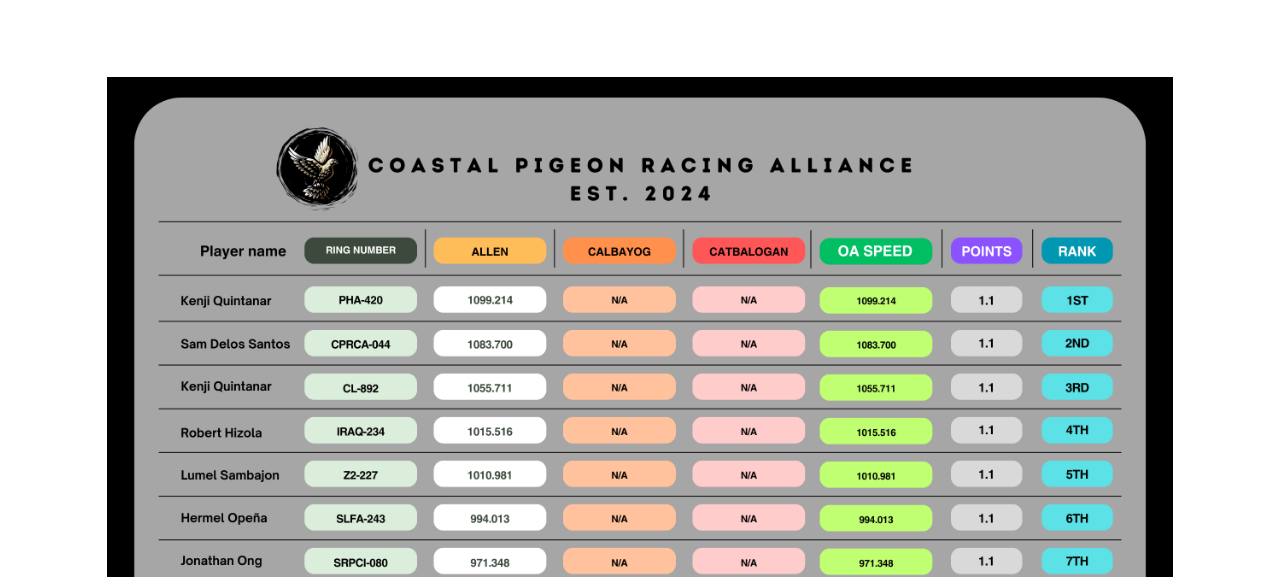
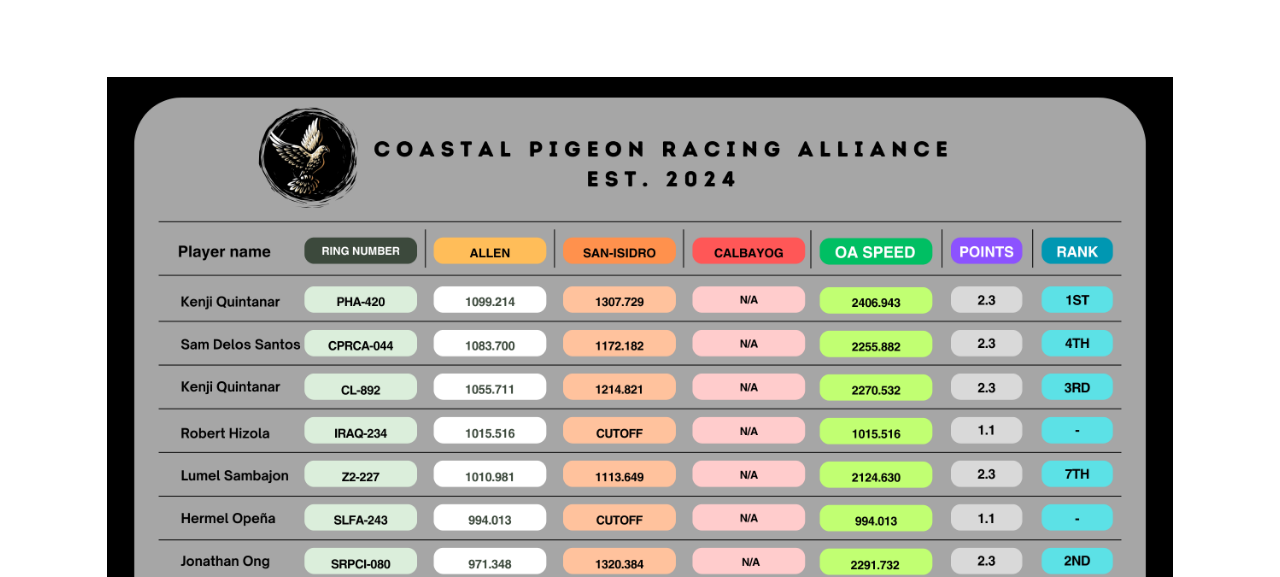
Before and after one commit to Bettachin/Cprca-Website, a plain HTML site: page SDR-FUNRACE-2025.html in a window 1280 px wide. Shown: the part 223-800 px from the top of the page. Drawn offline with Linux system fonts and the light colour scheme.

Commit message:
Update SDR-FUNRACE-2025.html

```diff
--- a/SDR-FUNRACE-2025.html
+++ b/SDR-FUNRACE-2025.html
@@ -98,7 +98,7 @@
       </div>
 
             <div class="col-lg-10 mx-auto text-center">
-  <img src="assets/img/CPRCA-SDR-FUNRACE-2025.png" alt="" class="img-fluid services-img">
+  <img src="assets/img/CPRCA-SDR-FUNRACE-2025-2.png" alt="" class="img-fluid services-img">
 </div>
 
 
```
